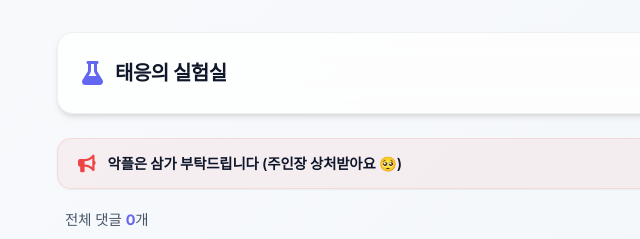
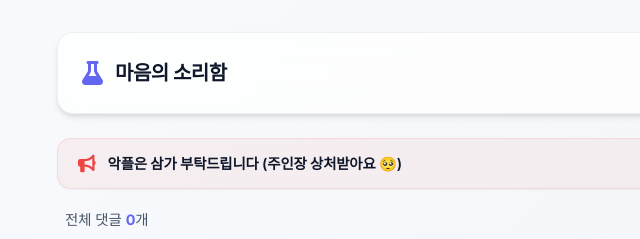
Before and after one commit to taeeun1112/-, a website built with Vite: page index.html in a window 1280 px wide. Shown: the top 239 px of the page, 203-843 px from the left. Built offline with nearby package versions, Linux system fonts and the light colour scheme; some packages are replaced by stand-ins of ours; no server answers; the database is empty.

Commit message:
feat: update title to '마음의 소리함'

```diff
--- a/index.html
+++ b/index.html
@@ -27,7 +27,7 @@
     <header class="app-header">
       <div class="header-left">
         <i class="fa-solid fa-flask logo-icon"></i>
-        <h1>태응의 실험실</h1>
+        <h1>마음의 소리함</h1>
       </div>
       <div class="header-right">
         <button id="theme-toggle" class="icon-btn" aria-label="테마 전환">
```
